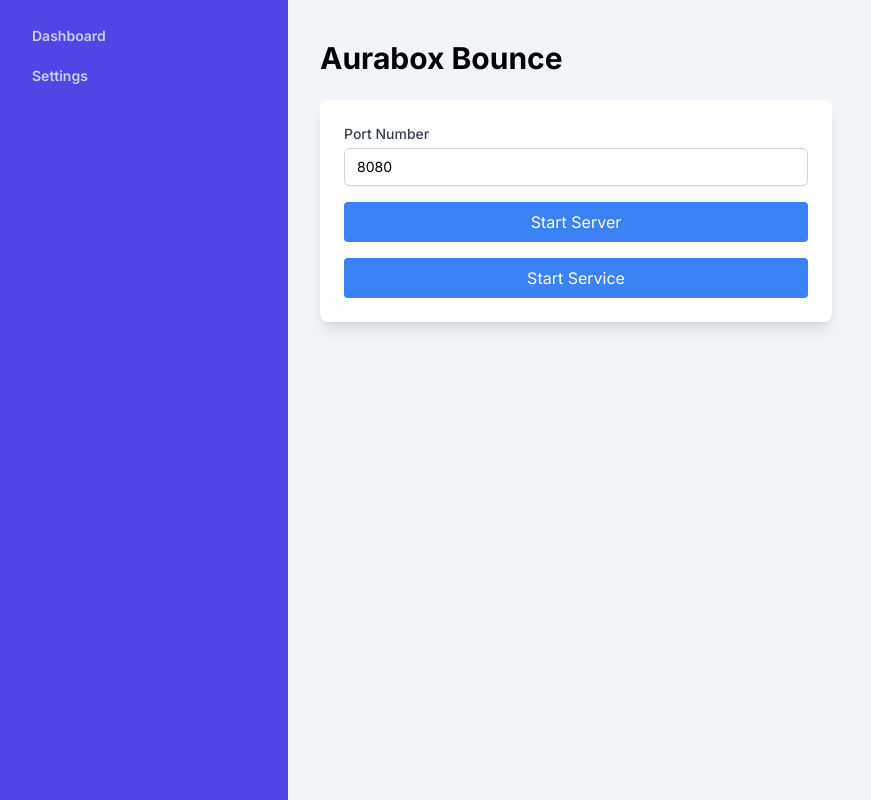
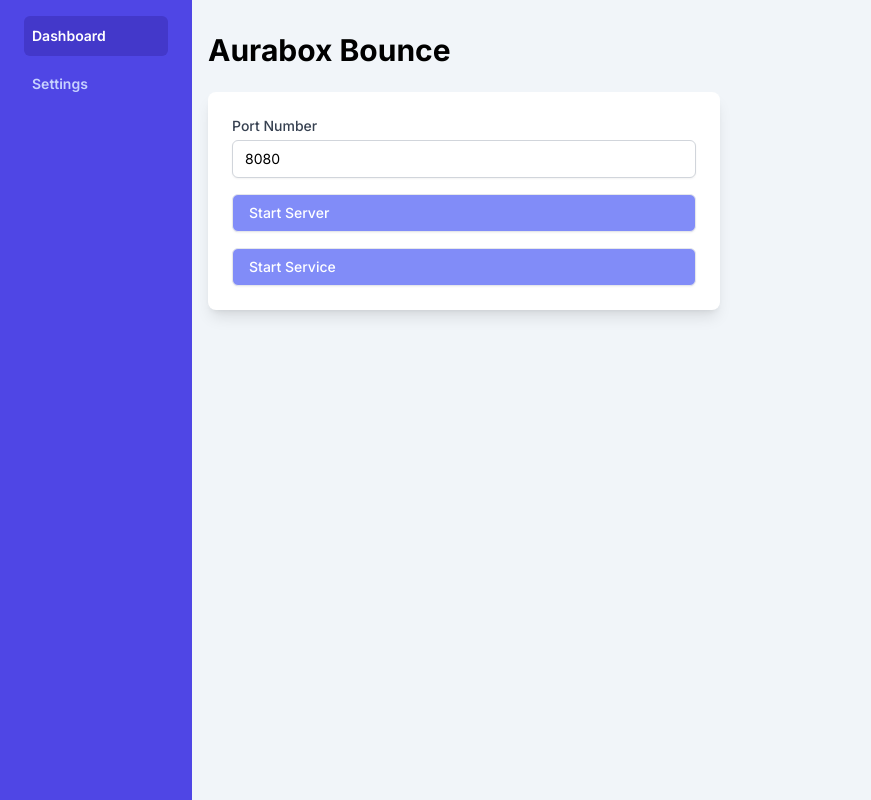
Before and after one commit to aurabx/bounce, a Next.js app: page / in a window 1280 px wide. Shown: the whole page, without its empty margins (0-871 px from the left). Built offline with nearby package versions, Linux system fonts and the light colour scheme.

Commit message:
settings page

```diff
--- a/app/components/Fields/Alert.tsx
+++ b/app/components/Fields/Alert.tsx
@@ -1,7 +1,7 @@
 export default function Alert({ children } : { children: any}) {
     return (
-        <div className="rounded-md bg-green-50 p-4">
-            <div className="mt-2 text-sm text-green-700">
+        <div className="rounded-md bg-green-50 p-4 mb-4 shadow-lg">
+            <div className="text-sm text-green-700">
                 {children}
             </div>
         </div>
--- a/app/components/Fields/SelectInput.tsx
+++ b/app/components/Fields/SelectInput.tsx
@@ -28,7 +28,7 @@ export default function SelectInput(props: {
                     >{label}</option>
                 ))}
             </select>
-            <p className="mt-3 text-sm/6 text-gray-600">{props.config.help}</p>
+            <p className="mt-1 text-sm/6 text-gray-600">{props.config.help}</p>
         </div>
     </div>;
 }
--- a/app/components/Fields/TextInput.tsx
+++ b/app/components/Fields/TextInput.tsx
@@ -19,7 +19,7 @@ export default function TextInput(props: {
                 onChange={props.onChange}
                 className="block w-full rounded-md bg-white px-3 py-1.5 text-base text-gray-900 outline-1 -outline-offset-1 outline-gray-300 placeholder:text-gray-400 focus:outline-2 focus:-outline-offset-2 focus:outline-indigo-600 sm:text-sm/6"
             />
-            <p className="mt-3 text-sm/6 text-gray-600">{props.config.help}</p>
+            <p className="mt-1 text-sm/6 text-gray-600">{props.config.help}</p>
         </div>
     </div>;
 }
--- a/app/components/MenuItem.tsx
+++ b/app/components/MenuItem.tsx
@@ -1,20 +1,23 @@
+"use client"
+
 import {classNames} from "@/app/helpers";
+import {usePathname} from "next/navigation";
 
 
 export default function MenuItem({
          href = '',
          label = '',
-         current = false
     } : {
         href: string,
         label: string,
-        current: boolean
     }) {
+    const pathName = usePathname();
+
     return <li>
         <a
             href={href}
             className={classNames(
-                current
+                pathName === href
                     ? 'bg-indigo-700 text-white'
                     : 'text-indigo-200 hover:bg-indigo-700 hover:text-white',
                 'group flex gap-x-3 rounded-md p-2 text-sm/6 font-semibold',
--- a/app/layout.tsx
+++ b/app/layout.tsx
@@ -12,6 +12,8 @@ export const metadata: Metadata = {
   description: 'Dicom proxy recaster and packager',
 }
 
+
+
 export default function RootLayout({
   children,
 }: {
@@ -21,12 +23,12 @@ export default function RootLayout({
     <html lang="en" className="h-full bg-white">
       <body className={classNames('h-full', 'bg-slate-100', 'bg-none', inter.className)}>
         <div>
-          <div className="fixed inset-y-0 flex w-72 flex-col bg-white">
+          <div className="fixed inset-y-0 flex w-48 flex-col bg-white">
             <div className="flex grow flex-col overflow-y-auto bg-indigo-600 px-6 py-4">
               <nav className="flex flex-1 flex-col">
                 <ul role="list" className="flex flex-1 flex-col">
                   <li>
-                    <ul role="list">
+                    <ul role="list" className="space-y-2">
                       <MenuItem href="/" label="Dashboard" />
                       <MenuItem href="/settings" label="Settings" />
                     </ul>
@@ -35,10 +37,9 @@ export default function RootLayout({
               </nav>
             </div>
           </div>
-
-          <div className="pl-72">
-            <main className="py-10">
-              <div className="px-4 sm:px-6 lg:px-8">{children}</div>
+          <div className="pl-48">
+            <main className="py-4">
+              <div className="p-4  max-w-xl">{children}</div>
             </main>
           </div>
         </div>
--- a/app/lib/fields.ts
+++ b/app/lib/fields.ts
@@ -17,7 +17,7 @@ const fields = [{
     config: {
         label: 'Api Key',
         key: 'api_key',
-        help: 'You can generate an api in the account section of your',
+        help: 'You can generate an api key in the account section of Aurabox',
     },
     component: TextInput
 }];
--- a/app/page.tsx
+++ b/app/page.tsx
@@ -49,7 +49,7 @@ export default function Page() {
                 <div className="mb-4">
                     <button
                         onClick={startServer}
-                        className="w-full bg-blue-500 text-white px-4 py-2 rounded hover:bg-blue-600 focus:outline-none focus:ring-2 focus:ring-blue-400"
+                        className="flex w-full transition ease-in-out text-center border shadow-sm font-medium rounded-md px-4 py-2 text-sm cursor-pointer text-white bg-indigo-400 hover:bg-indigo-500"
                     >
                         Start Server
                     </button>
@@ -57,7 +57,7 @@ export default function Page() {
 
                     <button
                         onClick={startService}
-                        className="w-full bg-blue-500 text-white px-4 py-2 rounded hover:bg-blue-600 focus:outline-none focus:ring-2 focus:ring-blue-400"
+                        className="flex w-full  transition ease-in-out text-center border shadow-sm font-medium rounded-md px-4 py-2 text-sm cursor-pointer text-white bg-indigo-400 hover:bg-indigo-500"
                     >
                         Start Service
                     </button>
--- a/app/settings/page.tsx
+++ b/app/settings/page.tsx
@@ -11,7 +11,9 @@ export default function Page() {
     const [loaded, setLoaded] = useState<boolean>(false);
     const [saved, setSaved] = useState<boolean>(false);
 
-    const save = async () => {
+    const save = async (e: any) => {
+        e.preventDefault();
+
         let store =  await load('store.json', { autoSave: false });
 
         for (const field of fields) {
@@ -49,14 +51,14 @@ export default function Page() {
     }, [])
 
     return (
-        <main >
+        <>
             <h1 className="text-3xl font-bold mb-6">
                 Settings
             </h1>
             {(saved ? <Alert>Saved</Alert> : null)}
-            <div className="bg-white dark:bg-gray-800 shadow-lg rounded-lg p-6 w-full max-w-xl">
+            <div className="bg-white shadow-lg rounded-lg p-6 w-full">
                 <Suspense fallback={<Loading />}>
-                    {(loaded ? <form>
+                    {(loaded ? <form onSubmit={save}>
                         <div className="space-y-12">
                             <div
                                 className="grid grid-cols-1 gap-x-8 gap-y-6 md:grid-cols-3">
@@ -70,20 +72,20 @@ export default function Page() {
                                         value={settings && settings[field.config.key] ? settings[field.config.key] : undefined}
                                         onChange={(e: any) => setField(field.config.key, e.target.value)}/>)
                                 })}
-                                <div className="mb-4">
-                                    <button
-                                        onClick={save}
-                                        className="w-full bg-blue-500 text-white px-4 py-2 rounded hover:bg-blue-600 focus:outline-none focus:ring-2 focus:ring-blue-400"
-                                    >
-                                        Save
-                                    </button>
-                                </div>
+                            </div>
+                            <div className="mb-4 flex justify-end">
+                                <button
+                                    type="submit"
+                                    className="inline-flex grow-0 transition ease-in-out text-center border shadow-sm font-medium rounded-md px-4 py-2 text-sm cursor-pointer text-white bg-indigo-400 hover:bg-indigo-500"
+                                >
+                                    Save
+                                </button>
                             </div>
                         </div>
                     </form> : null)}
                 </Suspense>
             </div>
-        </main>
+        </>
     );
 }
 
```
